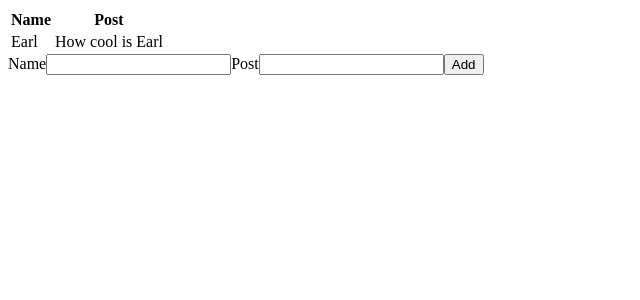
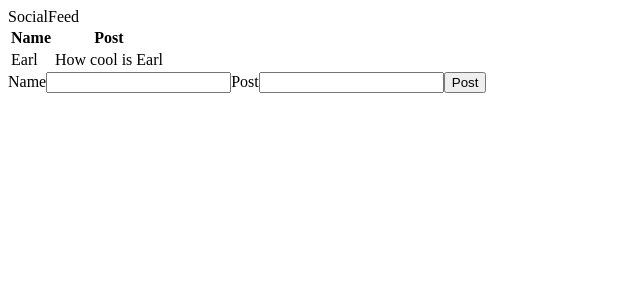
Before and after one commit to earllchandler/SocialFeedProj, a React (Create React App) app: page / in a window 1280 px wide. Shown: the top 300 px of the page, without its empty margins (0-640 px from the left). Built offline with nearby package versions, Linux system fonts and the light colour scheme.

Commit message:
added NavBar.jsx file and fixed error in createPost.jsx file that did not allow new post to be added

```diff
--- a/package.json
+++ b/package.json
@@ -6,6 +6,7 @@
     "@testing-library/jest-dom": "^5.16.3",
     "@testing-library/react": "^12.1.4",
     "@testing-library/user-event": "^13.5.0",
+    "bootstrap": "^5.1.3",
     "react": "^18.0.0",
     "react-dom": "^18.0.0",
     "react-scripts": "5.0.0",
--- a/src/App.js
+++ b/src/App.js
@@ -1,16 +1,23 @@
 import React, { useState } from "react"; //use state hook used to create and update variables
 import DisplayPost from "./Components/DisplayPost/DisplayPost";
 import CreatePost from "./Components/CreatePost/CreatePost";
+import NavBar from "./Components/NavBar/NavBar";
 
 function App() {
-  const [entries, setEntries] = useState([
-    { Name: "Earl", Post: "How cool is Earl" },
+  const [posts, setPosts] = useState([
+    { name: "Earl", post: "How cool is Earl" },
   ]);
+
+  function addNewPost(post) {
+    let tempPosts = [post, ...posts]; //Spead operator
+    setPosts(tempPosts);
+  }
 
   return (
     <div>
-      <DisplayPost parentEntries={entries} />
-      <CreatePost />
+      <NavBar />
+      <DisplayPost parentEntries={posts} />
+      <CreatePost addNewPostProperty={addNewPost} />
     </div>
   );
 }
--- a/src/Components/CreatePost/CreatePost.jsx
+++ b/src/Components/CreatePost/CreatePost.jsx
@@ -6,13 +6,27 @@ const CreatePost = (props) => {
     const [name, setName] = useState('');
     const [post, setPost] = useState('');
 
+    function handleSubmit(event) {
+        event.preventDefault();
+        let newPost = {
+            name: name,
+            post: post,
+        };
+        console.log(newPost);
+        props.addNewPostProperty(newPost);
+
+
+    }
+
+
 return (
-    <form>
+
+    <form onSubmit={handleSubmit}>
         <label>Name</label>
         <input type='string' value={name} onChange={(event) => setName(event.target.value)}/>
         <label>Post</label>
         <input type='string' value={post} onChange={(event) => setPost(event.target.value)}/>
-        <button type='submit'>Add</button>
+        <button type='submit'>Post</button>
 
 
     </form>
--- a/src/Components/DisplayPost/DisplayPost.jsx
+++ b/src/Components/DisplayPost/DisplayPost.jsx
@@ -1,4 +1,4 @@
-const  DisplayEntries = (props) => {
+const  DisplayPost = (props) => {
     return (
         <table>
         <thead>
@@ -10,10 +10,10 @@ const  DisplayEntries = (props) => {
         <tbody>
           {props.parentEntries.map((entry, index) => {
             return (
-              <tr>
+              <tr key={index}>
                 {/* <td>{index + 1}</td> */}
-                <td>{entry.Name}</td>
-                <td>{entry.Post}</td>
+                <td>{entry.name}</td>
+                <td>{entry.post}</td>
               </tr>
             );
           })}
@@ -23,4 +23,4 @@ const  DisplayEntries = (props) => {
     );
 }
 
-export default DisplayEntries;
+export default DisplayPost;
--- a/src/Components/NavBar/NavBar.jsx
+++ b/src/Components/NavBar/NavBar.jsx
@@ -0,0 +1,12 @@
+import React from 'react'
+
+const NavBar = () => {
+  return (
+    <div>
+    <nav class="navbar navbar-light bg-light">
+      <span class="navbar-brand mb-0 h1">SocialFeed</span>
+    </nav></div>
+  )
+}
+
+export default NavBar
```
Also changed, not shown: public/style.css (added), src/Components/Post/Post.jsx (deleted), 1 other file (tests, documents, lock files or other folders).
